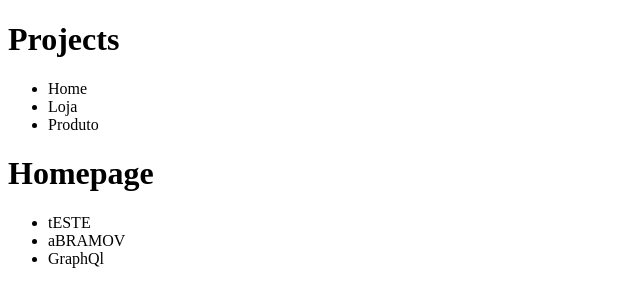
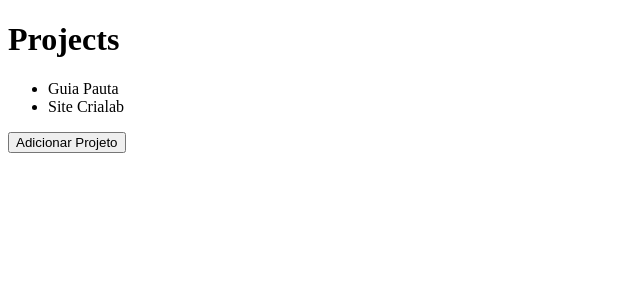
Before and after one commit to lo0seramon/conceitos-reactjs, a React app: page / in a window 1280 px wide. Shown: the top 306 px of the page, without its empty margins (0-640 px from the left). Built offline with nearby package versions, Linux system fonts and the light colour scheme.

Commit message:
aplicando conceito de estado e imutabilidade

```diff
--- a/src/App.js
+++ b/src/App.js
@@ -1,23 +1,23 @@
-import React from 'react';
+import React, { useState } from 'react';
 import Header from './components/Header';
 
 function App() {
+    const [projects, setProjects] =  useState(["Guia Pauta", "Site Crialab"]);
+
+    function handleAddProject() {
+        setProjects([...projects, `Novo Projeto ${Date.now()}`]);
+    }
+
+
     return (
         <>
          <Header title="Projects">
              <ul>
-                 <li>Home</li>
-                 <li>Loja</li>
-                 <li>Produto</li>
+                {projects.map(project => <li key={project}>{project}</li>)}
              </ul>
          </Header>
-         <Header title= "Homepage">
-            <ul>
-                <li>tESTE</li>
-                <li>aBRAMOV</li>
-                <li>GraphQl</li>
-            </ul>
-         </Header>
+
+         <button type="button" onClick={handleAddProject}>Adicionar Projeto</button>
         </>
     );
 }
```
